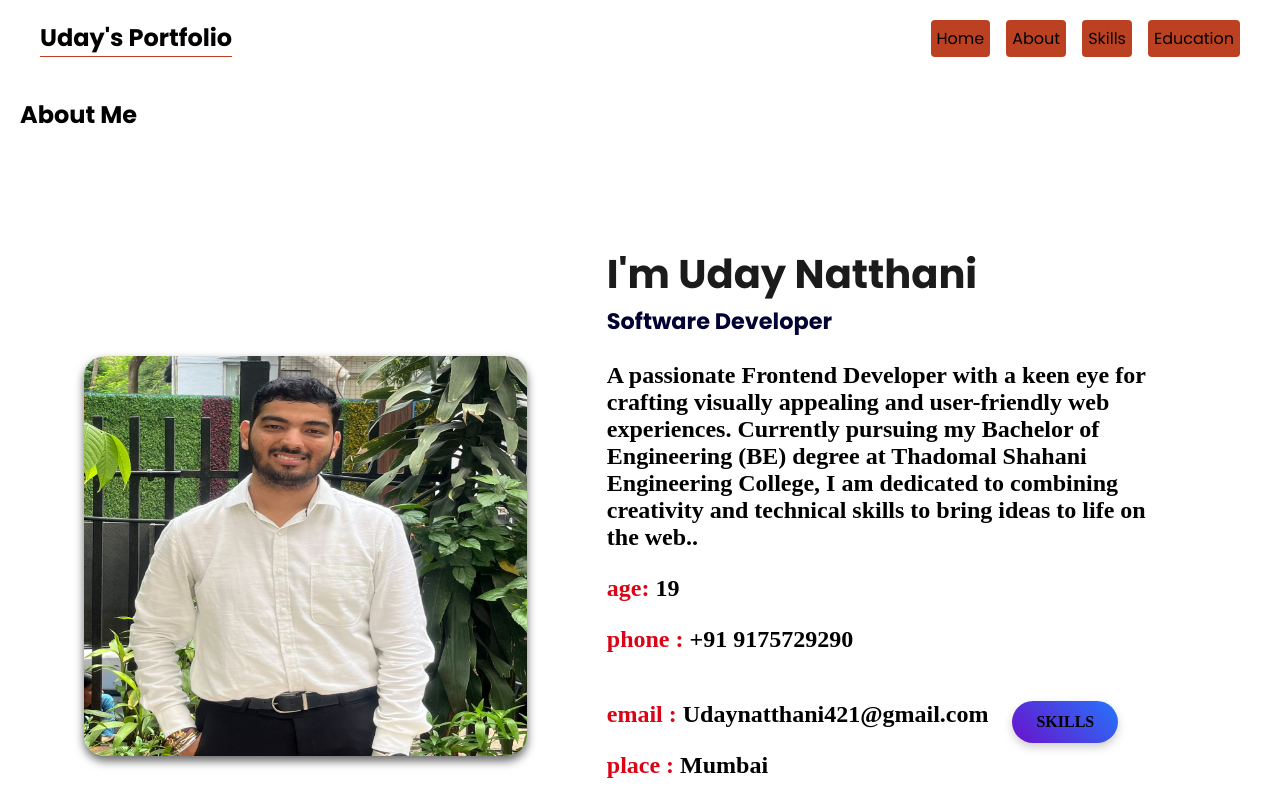
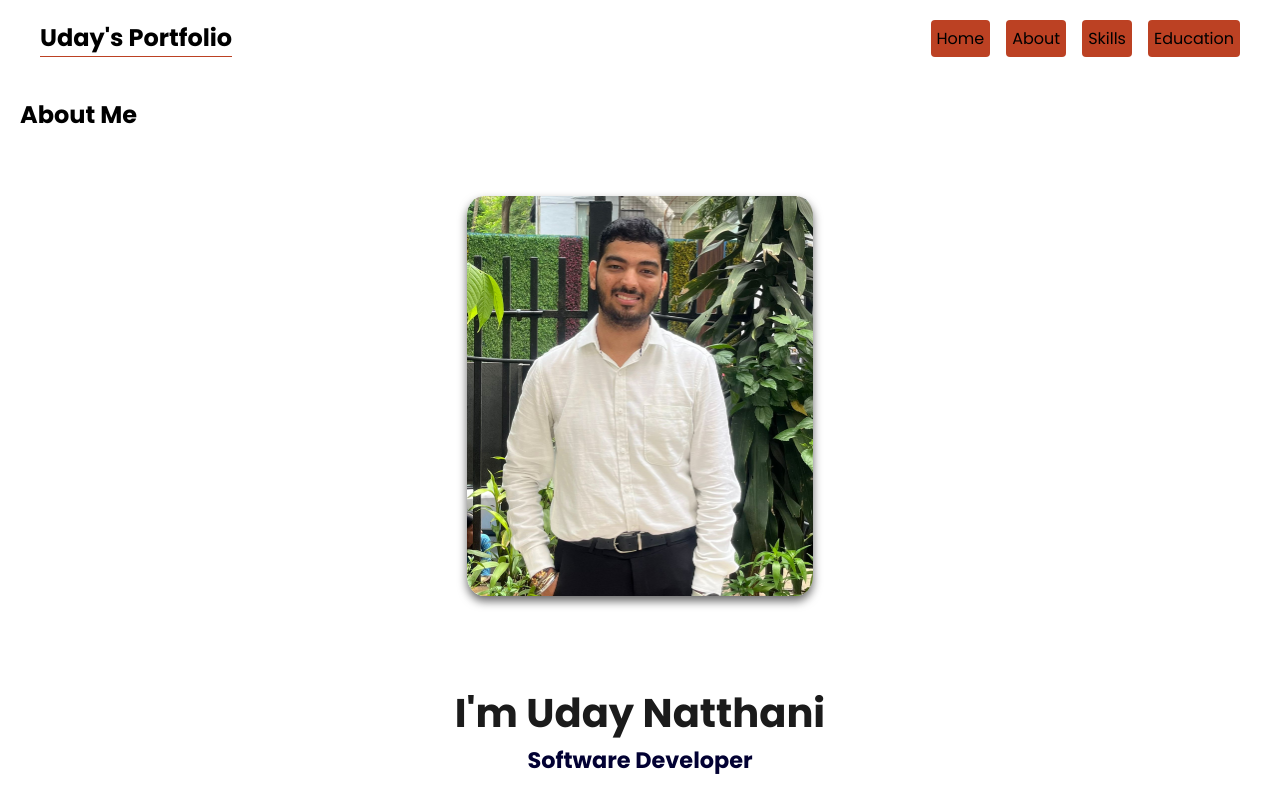
Before and after one commit to udaynatthani/PORTFOLIO-react, a React (Create React App) app: page /about in a window 1280 px wide. Shown: the top 800 px of the page. Built offline with nearby package versions, Linux system fonts and the light colour scheme.

Commit message:
Update about.css

```diff
--- a/src/pages/about.css
+++ b/src/pages/about.css
@@ -1,18 +1,18 @@
 .about .row {
   display: flex;
-  flex-direction: row;
+  flex-direction: column;
   align-items: center;
   gap: 2rem;
   padding: 4rem;
 }
 
 .about .row .image {
-  flex: 1 1 45%;
-  text-align: centre;
+  flex: 1 1 100%;
+  text-align: center;
 
 }
 /* .row  {
-  background-color: #77777b;
+  background-col or: #77777b;
   border-radius: 4%;
 } */
 
@@ -28,9 +28,9 @@
 }
 
 .about .row .content {
-  flex: 1 1 55%;
+  flex: 1 1 100%;
   padding: 3rem;
-  text-align: left;
+  text-align: center;
 }
 .about .row .content h3 {
   color: rgb(27, 27, 27);
```
